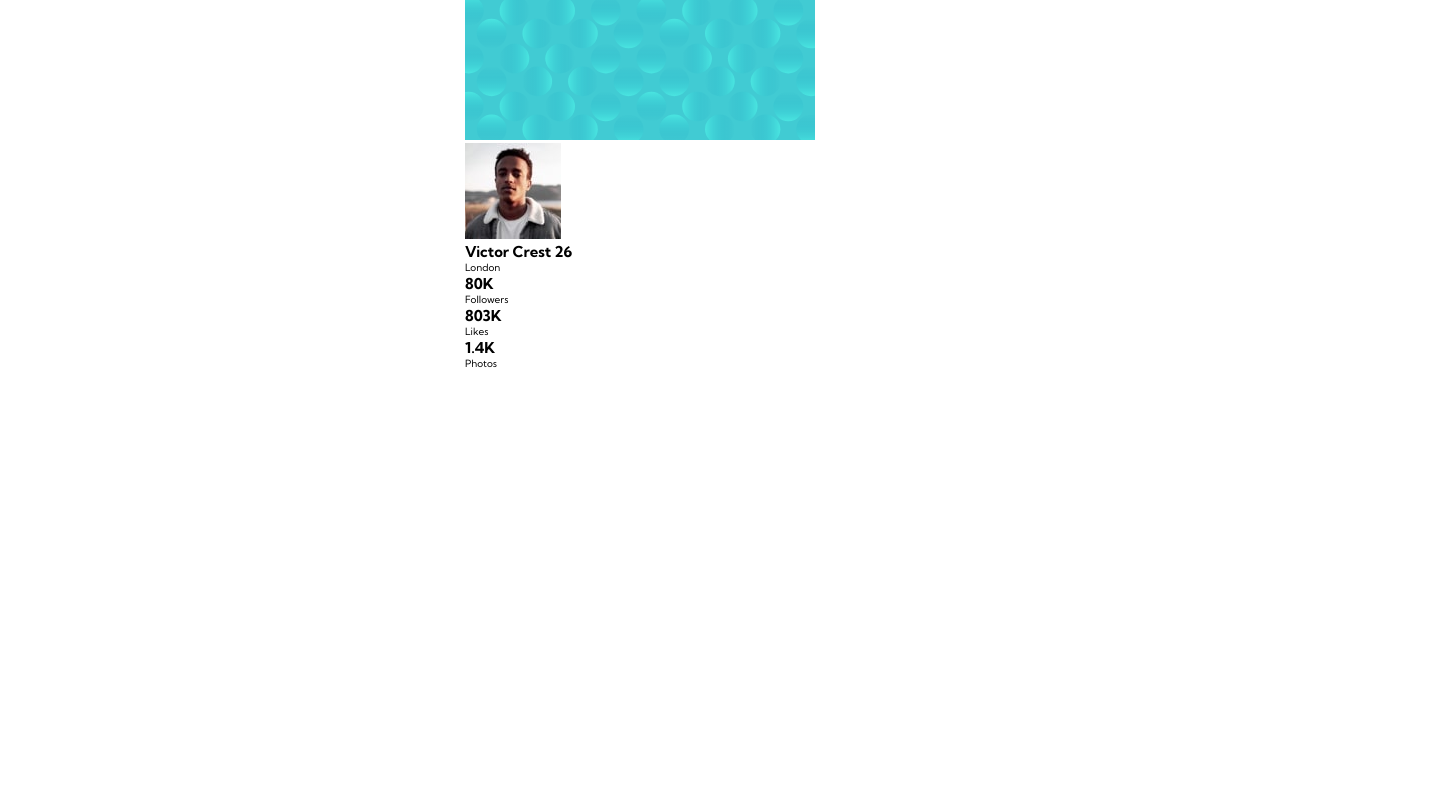
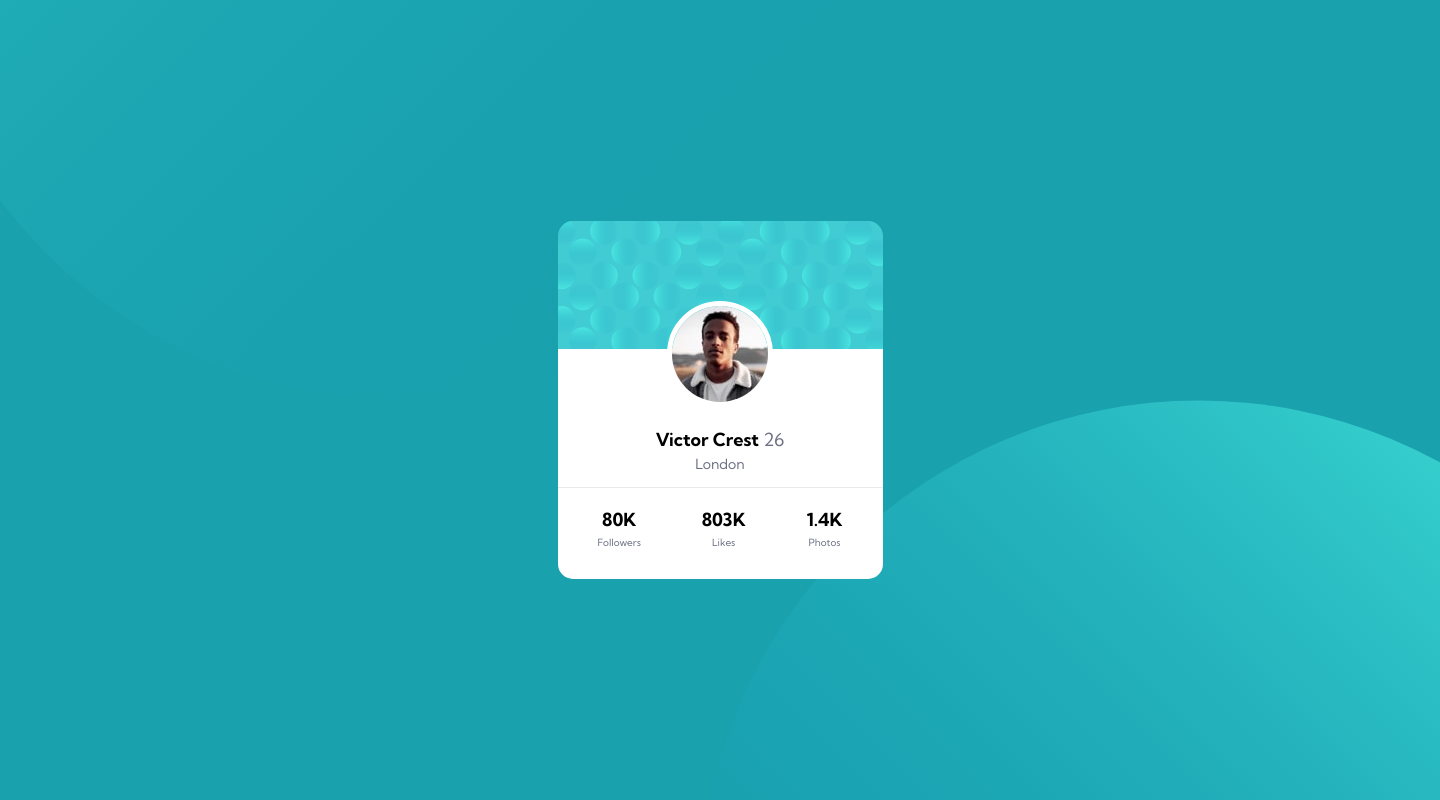
Before and after one commit to GrayTechFun/profile-card-component-main, a plain HTML site: page index.html in a window 1280 px wide. Shown: the whole page, 1440 px wide, since content can reach past the window. Drawn offline with Linux system fonts and the light colour scheme.

Commit message:
second-commit

```diff
--- a/css/style.css
+++ b/css/style.css
@@ -12,3 +12,106 @@ body {
   display: grid;
   place-items: center;
 }
+
+article {
+  width: 37.5em;
+  min-height: 100vh;
+  padding: 14.7em 2.5em;
+  background-color: #19a1ae;
+  background-image: url(../images/bg-pattern-top.svg),
+    url(../images/bg-pattern-bottom.svg);
+  background-size: 40em;
+  background-repeat: no-repeat, no-repeat;
+  background-position-x: -20em, 20em;
+  background-position-y: -20em, 45em;
+}
+
+.pattern {
+  border-radius: 1.5em 1.5em 0 0;
+  width: 32.5em;
+}
+
+main {
+  background-color: white;
+  text-align: center;
+  margin-top: -2px;
+  border-radius: 0 0 1.5em 1.5em;
+  padding-bottom: 1em;
+}
+
+span {
+  color: #6b7082;
+  font-size: 1.8rem;
+  font-weight: 400;
+}
+
+p {
+  color: #6b7082;
+  font-size: 1.4rem;
+  font-weight: 4000;
+}
+
+.detail p {
+  font-size: 1rem;
+}
+
+.name {
+  margin: 1em 0;
+  font-size: 1.8rem;
+  font-weight: bold;
+}
+
+.profile img {
+  border-radius: 50%;
+  margin-top: -4.8em;
+}
+
+.name span {
+  font-weight: normal;
+}
+
+.london {
+  margin-top: -1em;
+  margin-bottom: 1em;
+}
+
+.profile {
+  margin-bottom: 1em;
+  border-bottom: 1px solid #e8e9ec;
+}
+
+.detail {
+  display: flex;
+  justify-content: space-between;
+  margin: 2em 4em;
+}
+
+.detail h1 {
+  font-size: 1.8rem;
+  margin-bottom: 0.5rem;
+}
+
+.detail p {
+  font-size: 1rem;
+}
+
+.victor {
+  border: 5px solid white;
+}
+
+@media screen and (min-width: 1200px) {
+  article {
+    width: 1440px;
+    display: flex;
+    flex-direction: column;
+    justify-content: center;
+    align-items: center;
+    background-size: 100em;
+    background-position-x: 70em, -10em;
+    background-position-y: 40em, -60em;
+  }
+
+  main {
+    width: 32.5em;
+  }
+}
--- a/index.html
+++ b/index.html
@@ -25,12 +25,12 @@
   </head>
   <body>
     <article>
-      <img src="./images/bg-pattern-card.svg" alt="" />
+      <img class="pattern" src="./images/bg-pattern-card.svg" alt="" />
       <main>
         <div class="profile">
-          <img src="./images/image-victor.jpg" alt="" />
-          <h1>Victor Crest<span> 26</span></h1>
-          <p>London</p>
+          <img class="victor" src="./images/image-victor.jpg" alt="" />
+          <h1 class="name">Victor Crest<span> 26</span></h1>
+          <p class="london">London</p>
         </div>
         <div class="detail">
           <div class="followers">
```
Also changed, not shown: 1 other file.
